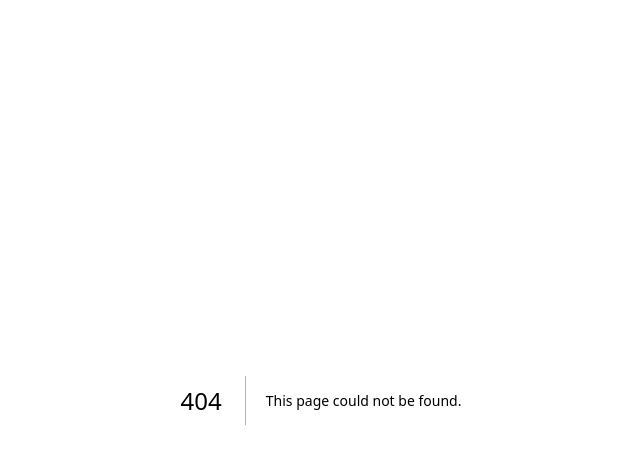
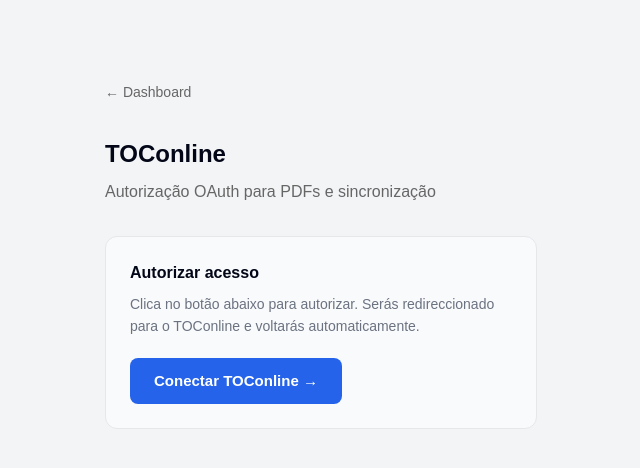
Before and after one commit to BailaoHugo/gestao-construcao, a Next.js app: page /admin/toconline in a window 1280 px wide. Before the commit this address had no page. Shown: the top 468 px of the page, without its empty margins (319-959 px from the left). Built offline with nearby package versions, Linux system fonts and the light colour scheme.

Commit message:
feat: add /admin/toconline page with Conectar button

```diff
--- /dev/null
+++ b/src/app/admin/toconline/page.tsx
@@ -0,0 +1,49 @@
+'use client';
+import { useSearchParams } from 'next/navigation';
+import { Suspense } from 'react';
+
+function ToconlineAdminContent() {
+  const searchParams = useSearchParams();
+  const status = searchParams.get('status');
+  const error = searchParams.get('error');
+
+  return (
+    <div style={{ maxWidth: 480, margin: '80px auto', padding: '0 24px', fontFamily: 'sans-serif' }}>
+      <div style={{ marginBottom: 32 }}>
+        <a href='/' style={{ color: '#666', textDecoration: 'none', fontSize: 14 }}>← Dashboard</a>
+      </div>
+      <h1 style={{ fontSize: 24, fontWeight: 700, marginBottom: 8 }}>TOConline</h1>
+      <p style={{ color: '#666', marginBottom: 32 }}>Autorização OAuth para PDFs e sincronização</p>
+      {status === 'connected' && (
+        <div style={{ background: '#d1fae5', border: '1px solid #6ee7b7', borderRadius: 8, padding: 16, marginBottom: 24, color: '#065f46' }}>
+          ✅ Ligação estabelecida com sucesso! PDFs e sincronizações activos.
+        </div>
+      )}
+      {error && (
+        <div style={{ background: '#fee2e2', border: '1px solid #fca5a5', borderRadius: 8, padding: 16, marginBottom: 24, color: '#991b1b' }}>
+          ❌ Erro: {decodeURIComponent(error)}
+        </div>
+      )}
+      <div style={{ background: '#f9fafb', border: '1px solid #e5e7eb', borderRadius: 12, padding: 24 }}>
+        <h2 style={{ fontSize: 16, fontWeight: 600, marginBottom: 8 }}>Autorizar acesso</h2>
+        <p style={{ fontSize: 14, color: '#6b7280', marginBottom: 20, lineHeight: 1.6 }}>
+          Clica no botão abaixo para autorizar. Serás redireccionado para o TOConline e voltarás automaticamente.
+        </p>
+        <a
+          href='/api/toconline/authorize'
+          style={{ display: 'inline-block', background: '#2563eb', color: '#fff', padding: '12px 24px', borderRadius: 8, textDecoration: 'none', fontWeight: 600, fontSize: 15 }}
+        >
+          Conectar TOConline →
+        </a>
+      </div>
+    </div>
+  );
+}
+
+export default function ToconlineAdminPage() {
+  return (
+    <Suspense fallback={<div style={{ padding: 40 }}>A carregar...</div>}>
+      <ToconlineAdminContent />
+    </Suspense>
+  );
+}
```
